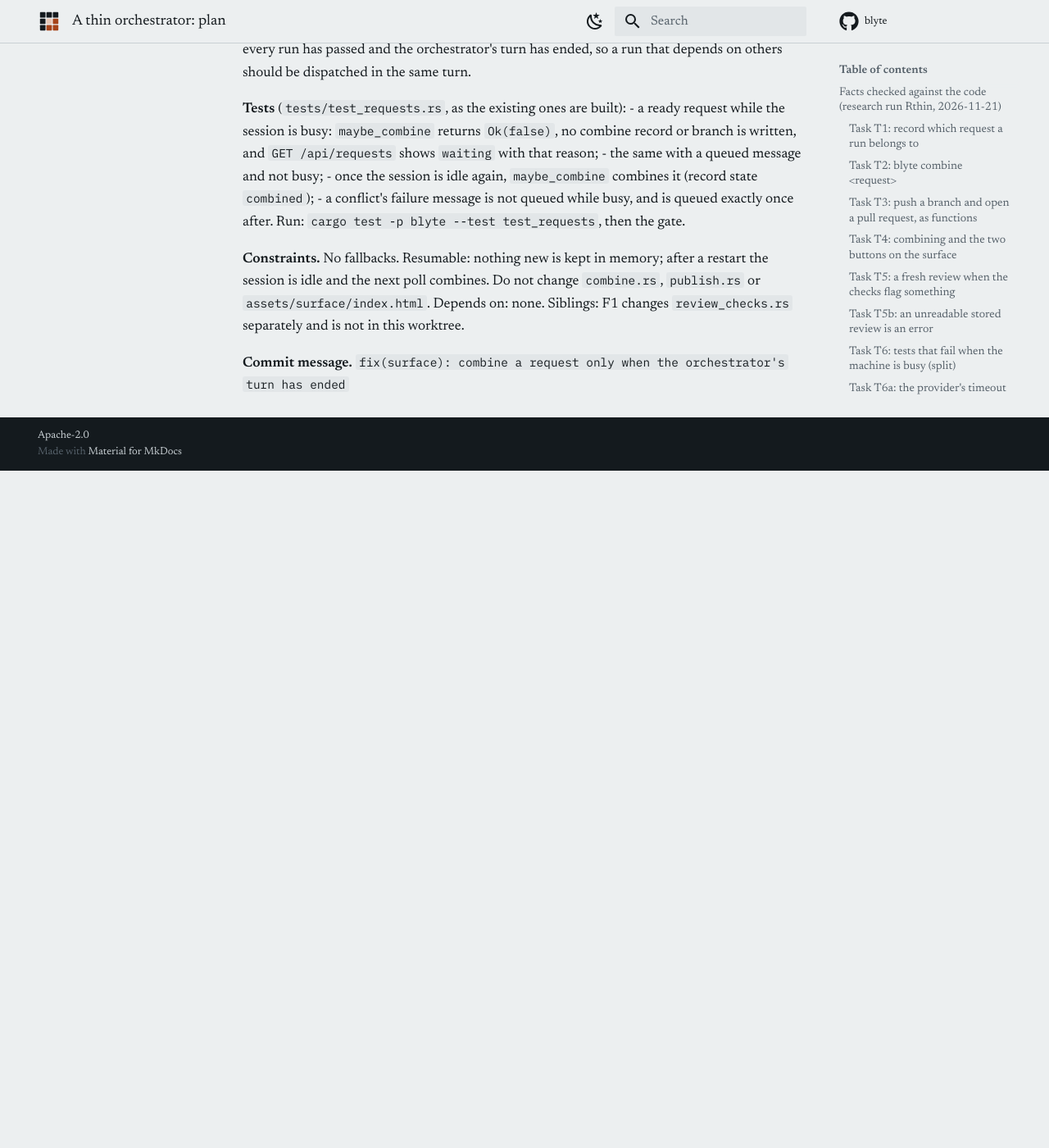
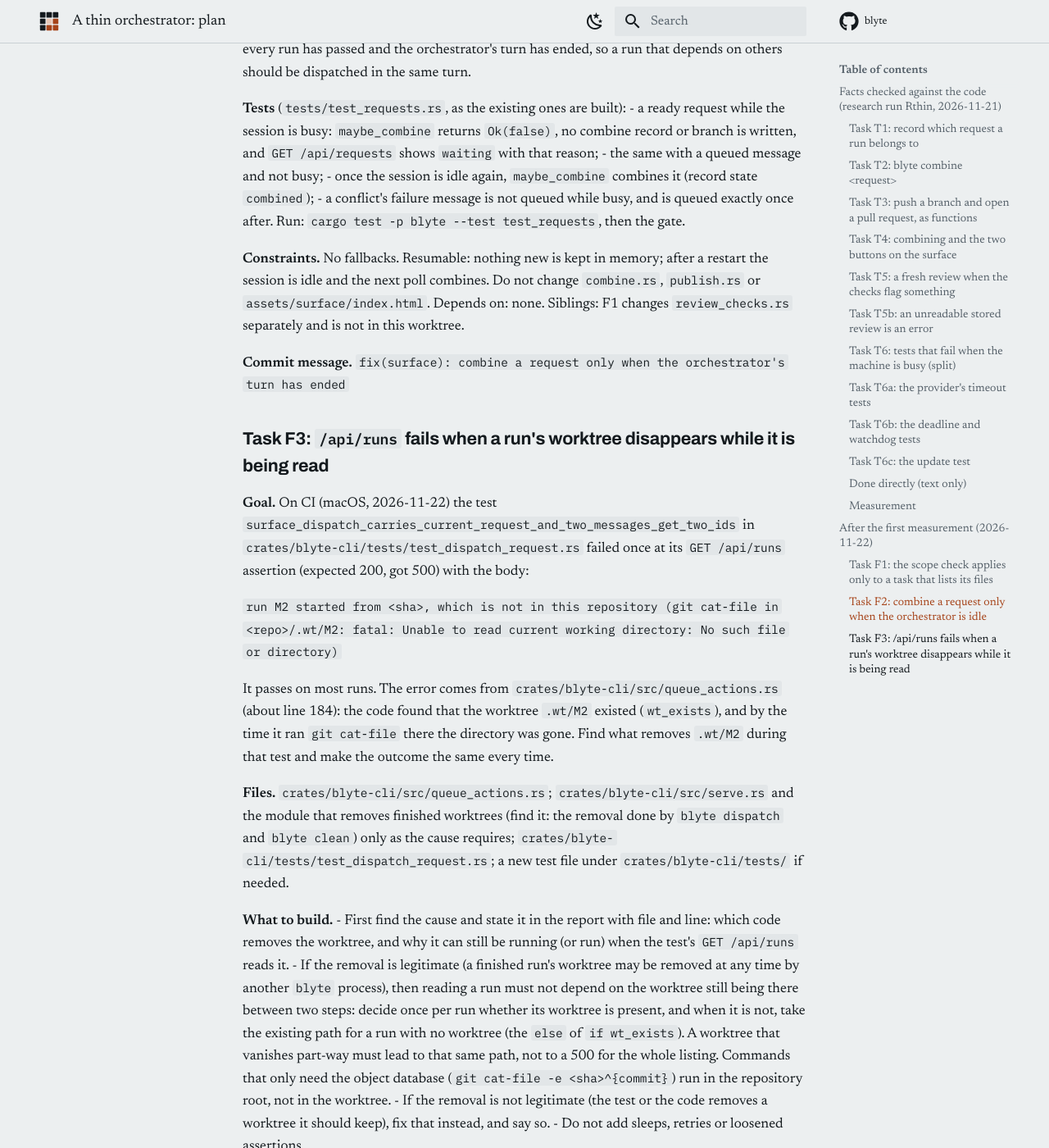
Before and after one commit to dnf0/blyte, an MkDocs documentation site: the page built from docs/plans/2026-11-21-thin-orchestrator.md, in a window 1280 px wide and 1400 px high, scrolled down 8506 px. Shown: the whole window at 82% size. Built offline with MkDocs 1.6.1 and Material for MkDocs 9.7.7, drawn with Linux system fonts in a browser that asks for light colours; comment, search, counter and statistics services are not loaded; before the commit the page ends 9080 px from its top, so only the background shows below that; some of the changed text lies outside the part shown.

Commit message:
docs: a third fix task; correct a cost range in the evidence
Co-Authored-By: Claude Fable 5.2 <noreply@anthropic.com>

```diff
--- a/docs/plans/2026-11-21-thin-orchestrator.md
+++ b/docs/plans/2026-11-21-thin-orchestrator.md
@@ -325,3 +325,50 @@ session is idle and the next poll combines. Do not change `combine.rs`, `publish
 and is not in this worktree.
 
 **Commit message.** `fix(surface): combine a request only when the orchestrator's turn has ended`
+
+### Task F3: `/api/runs` fails when a run's worktree disappears while it is being read
+
+**Goal.** On CI (macOS, 2026-11-22) the test
+`surface_dispatch_carries_current_request_and_two_messages_get_two_ids` in
+`crates/blyte-cli/tests/test_dispatch_request.rs` failed once at its `GET /api/runs` assertion
+(expected 200, got 500) with the body:
+
+`run M2 started from <sha>, which is not in this repository (git cat-file in <repo>/.wt/M2: fatal: Unable to read current working directory: No such file or directory)`
+
+It passes on most runs. The error comes from `crates/blyte-cli/src/queue_actions.rs` (about line
+184): the code found that the worktree `.wt/M2` existed (`wt_exists`), and by the time it ran
+`git cat-file` there the directory was gone. Find what removes `.wt/M2` during that test and make
+the outcome the same every time.
+
+**Files.** `crates/blyte-cli/src/queue_actions.rs`; `crates/blyte-cli/src/serve.rs` and the module
+that removes finished worktrees (find it: the removal done by `blyte dispatch` and `blyte clean`)
+only as the cause requires; `crates/blyte-cli/tests/test_dispatch_request.rs`; a new test file
+under `crates/blyte-cli/tests/` if needed.
+
+**What to build.**
+- First find the cause and state it in the report with file and line: which code removes the
+  worktree, and why it can still be running (or run) when the test's `GET /api/runs` reads it.
+- If the removal is legitimate (a finished run's worktree may be removed at any time by another
+  `blyte` process), then reading a run must not depend on the worktree still being there between
+  two steps: decide once per run whether its worktree is present, and when it is not, take the
+  existing path for a run with no worktree (the `else` of `if wt_exists`). A worktree that vanishes
+  part-way must lead to that same path, not to a 500 for the whole listing. Commands that only
+  need the object database (`git cat-file -e <sha>^{commit}`) run in the repository root, not in
+  the worktree.
+- If the removal is not legitimate (the test or the code removes a worktree it should keep), fix
+  that instead, and say so.
+- Do not add sleeps, retries or loosened assertions.
+
+**Tests.**
+- A test that fails before the fix every time: build the state the race produces (a run whose
+  start file and summary exist and whose worktree directory is removed, by the test, at the point
+  the cause identifies; if the cause is a vanished worktree, simply remove `.wt/<id>` after the
+  run finishes) and assert `GET /api/runs` returns 200 and lists the run.
+- Run `cargo test -p blyte --test test_dispatch_request` 20 times in a row and report the count.
+Then the gate.
+
+**Constraints.** No fallbacks: a start commit that is truly not in the repository is still the
+error it is today; only "the worktree is gone" changes path. Existing tests pass unmodified.
+Depends on: none. Siblings: none.
+
+**Commit message.** `fix(surface): list runs when a finished run's worktree has been removed`
```
Also changed, not shown: docs/evidence.md (+2 -2 lines).
